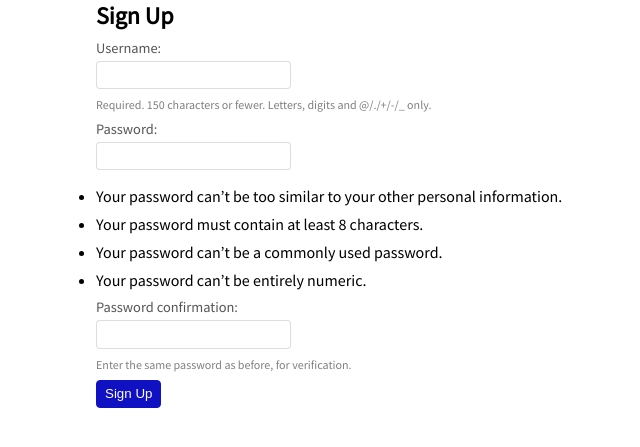
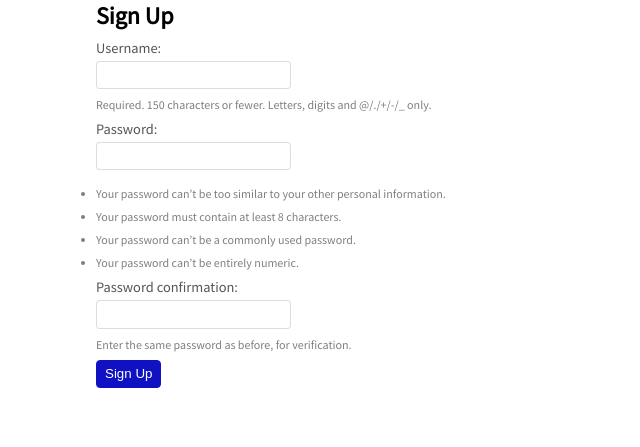
Before and after one commit to paulnyabaro/blog_app, a Django app: page /accounts/signup/ in a window 1280 px wide. Shown: the part 69-516 px from the top of the page, without its empty margins (44-684 px from the left). Run offline with Django 4.2, Linux system fonts and the light colour scheme.

Commit message:
Styling helper text

```diff
--- a/static/css/style.css
+++ b/static/css/style.css
@@ -81,7 +81,7 @@ button{
     padding: 0.35rem 0.5rem;
     border-radius: 0.25rem;
 }
-.helptext{
+.helptext, form ul{
     display: block;
     opacity: 0.5;
     font-size: 0.75rem;
```
